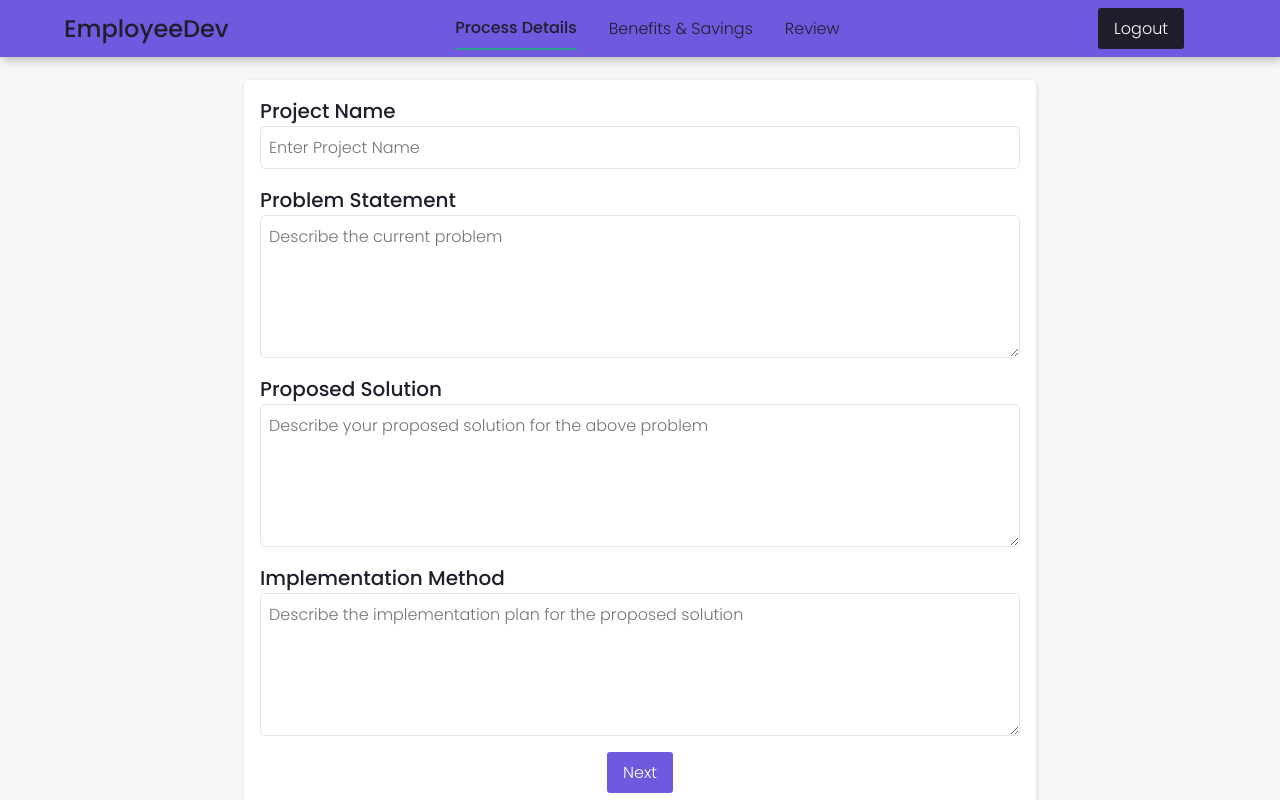
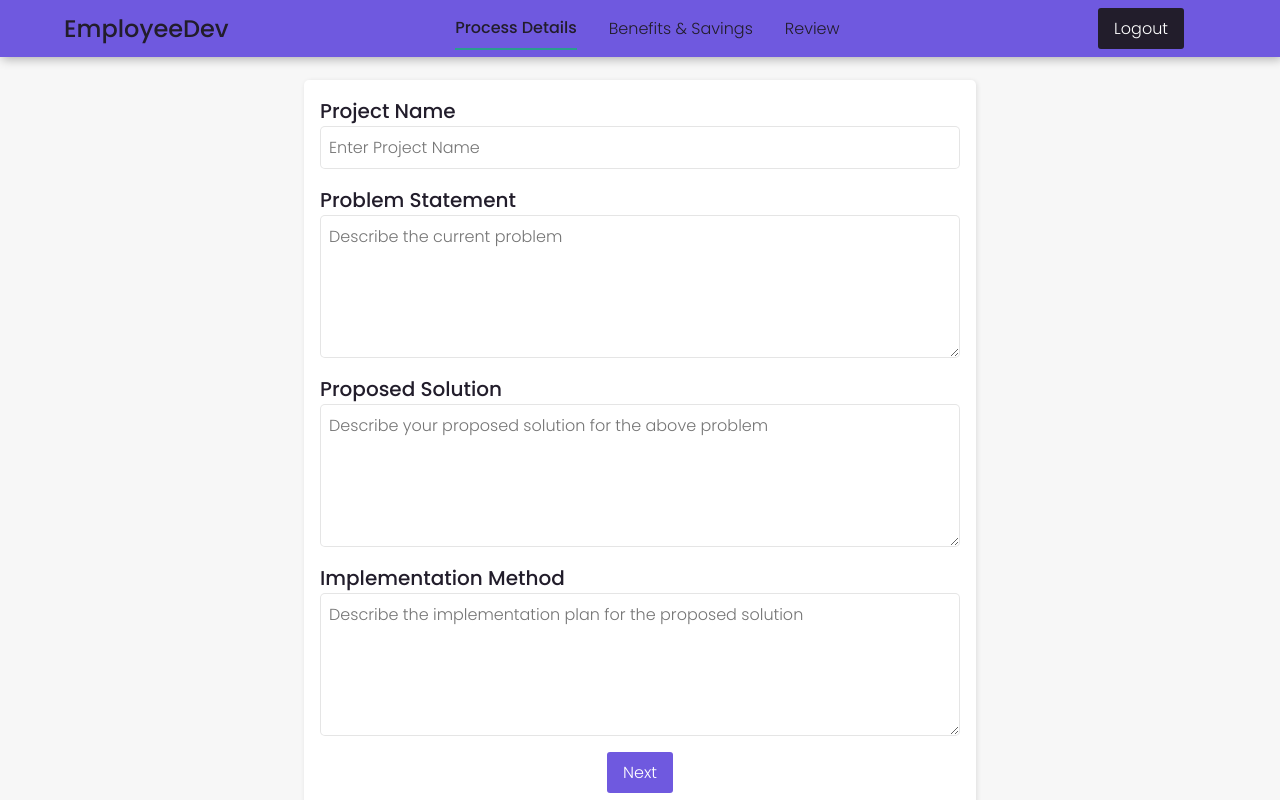
Before and after one commit to varunsundar01/EmployeeDev, a Vue app: page /process-details in a window 1280 px wide. Shown: the top 800 px of the page. Built offline with nearby package versions, Linux system fonts and the light colour scheme.

Commit message:
Changed width of card to 640 from 760

```diff
--- a/src/components/UI/BaseCard.vue
+++ b/src/components/UI/BaseCard.vue
@@ -9,7 +9,7 @@
   background-color: var(--background-light);
   border-radius: 5px;
   padding: 1em;
-  max-width: 760px;
+  max-width: 640px;
   margin: 0 auto 2em auto;
   box-shadow: 1px 1px 5px rgba(0, 0, 0, 0.1);
 }
```
